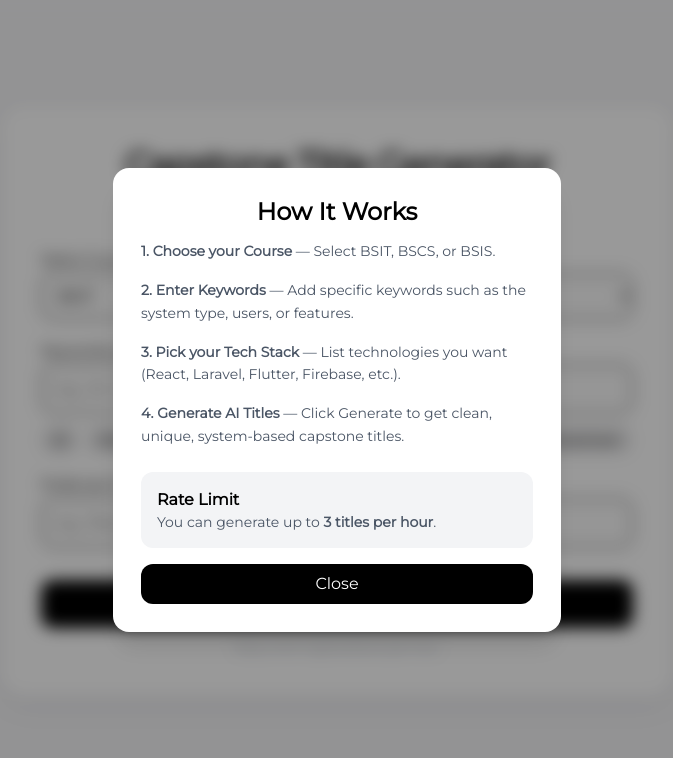
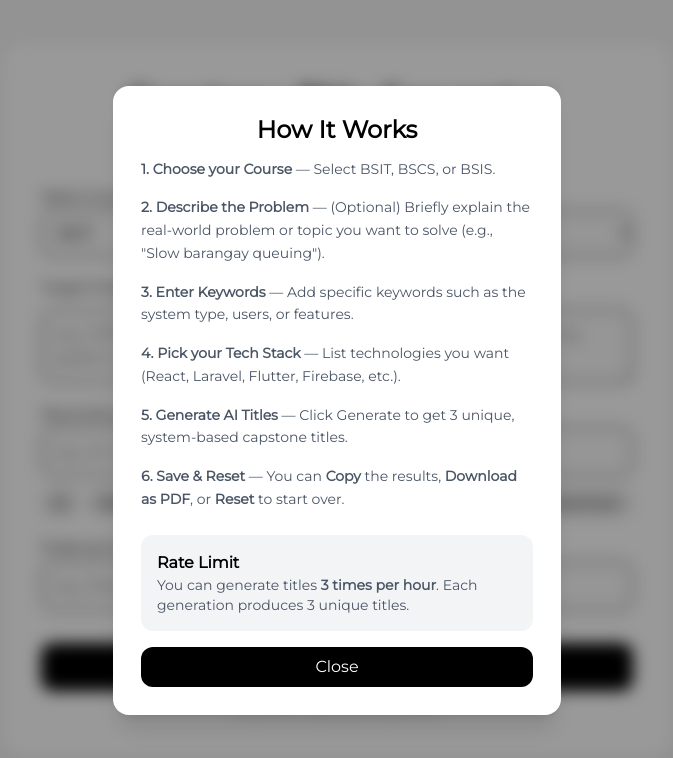
Before and after one commit to Crl0sDEV/capstone-title-generator, a Next.js app: page /main in a window 1280 px wide. Both pictures are taken after a click on the button "How it works & Limits". Shown: the top 758 px of the page, without its empty margins (303-976 px from the left). Built offline with nearby package versions, Linux system fonts and the light colour scheme.

Commit message:
Update add topic field to improve generated titles and align to specific problem and realworld scenario

```diff
--- a/src/app/api/generate/route.js
+++ b/src/app/api/generate/route.js
@@ -27,16 +27,21 @@ export async function POST(req) {
     );
   }
 
-  const { course, keywords, techstack } = await req.json();
+  const { course, keywords, techstack, topic } = await req.json();
 
   const trimmedKeywords = (keywords || "").slice(0, 300);
   const trimmedTechstack = (techstack || "").slice(0, 200);
+  const trimmedTopic = (topic || "").slice(0, 300);
 
   const prompt = `
   Generate 3 unique and creative Capstone Project Titles for a ${course} student.
-Use the following keywords: ${trimmedKeywords || "any relevant keywords"}.
-Prefer using this tech stack: ${trimmedTechstack || "any modern technologies"}.
-Make sure each title includes a real-world system or app idea.
+
+  Context & Requirements:
+  - Keywords to include: ${trimmedKeywords || "any relevant keywords"}.
+  - Preferred Tech Stack: ${trimmedTechstack || "any modern technologies"}.
+  - Core Problem/Topic to Solve: ${trimmedTopic ? `"${trimmedTopic}"` : "Focus on a relevant real-world problem in the Philippines"}.
+
+  Make sure the titles directly address the "Core Problem" mentioned above if provided and includes a real-world system or app idea.
 
   Format them as:
   1. ...
--- a/src/app/main/page.js
+++ b/src/app/main/page.js
@@ -6,6 +6,7 @@ import { useCapstone } from "@/hooks/useCapstone";
 import AppHeader from "@/components/AppHeader";
 import CourseSelect from "@/components/CourseSelect";
 import KeywordsInput from "@/components/KeywordsInput";
+import TopicInput from "@/components/TopicInput";
 import SuggestionsList from "@/components/SuggestionsList";
 import TechStackInput from "@/components/TechStackInput";
 import ActionButtons from "@/components/ActionButtons";
@@ -33,6 +34,8 @@ export default function Home() {
     setKeywords,
     techstack,
     setTechstack,
+    topic,
+    setTopic,
     result,
     loading,
     cooldown,
@@ -88,6 +91,8 @@ export default function Home() {
         <div className="space-y-5">
           <CourseSelect course={course} setCourse={setCourse} />
 
+          <TopicInput topic={topic} setTopic={setTopic}/>
+
           <div>
             <KeywordsInput keywords={keywords} setKeywords={setKeywords} />
             <SuggestionsList items={SUGGESTIONS} addKeyword={addKeyword} />
--- a/src/components/AboutModal.jsx
+++ b/src/components/AboutModal.jsx
@@ -27,13 +27,17 @@ export default function AboutModal({ showAbout, setShowAbout }) {
               The Capstone Title Generator is designed to help IT, CS, and
               IS students quickly create unique, creative, and system-based
               capstone project titles. It uses AI to generate professional,
-              realistic titles based on your chosen course, keywords, and
+              realistic titles based on your chosen course, problem context, keywords, and
               preferred technologies.
             </p>
 
             <p className="text-gray-600 text-sm leading-relaxed mb-4">
+              Once generated, you can easily <b>Copy to Clipboard</b> or <b>Download as PDF</b> for your documentation.
+            </p>
+
+            <p className="text-gray-600 text-sm leading-relaxed mb-4">
               This tool includes built-in rate-limiting to keep it fair for
-              everyone. You may generate up to <b>3 titles per hour</b>, and
+              everyone. You may use the generator <b>3 times per hour</b> (producing 3 titles per attempt), and
               the system automatically resets your available attempts.
             </p>
 
--- a/src/components/HowItWorksModal.jsx
+++ b/src/components/HowItWorksModal.jsx
@@ -29,25 +29,30 @@ export default function HowItWorksModal({ showInfo, setShowInfo }) {
               </p>
 
               <p>
-                <b>2. Enter Keywords</b> — Add specific keywords such as the
-                system type, users, or features.
+                <b>2. Describe the Problem</b> — (Optional) Briefly explain the real-world problem or topic you want to solve (e.g., "Slow barangay queuing").
               </p>
 
               <p>
-                <b>3. Pick your Tech Stack</b> — List technologies you want
-                (React, Laravel, Flutter, Firebase, etc.).
+                <b>3. Enter Keywords</b> — Add specific keywords such as the system type, users, or features.
               </p>
 
               <p>
-                <b>4. Generate AI Titles</b> — Click Generate to get clean,
-                unique, system-based capstone titles.
+                <b>4. Pick your Tech Stack</b> — List technologies you want (React, Laravel, Flutter, Firebase, etc.).
+              </p>
+
+              <p>
+                <b>5. Generate AI Titles</b> — Click Generate to get 3 unique, system-based capstone titles.
+              </p>
+
+              <p>
+                <b>6. Save & Reset</b> — You can <b>Copy</b> the results, <b>Download as PDF</b>, or <b>Reset</b> to start over.
               </p>
             </div>
 
             <div className="mt-6 p-4 bg-gray-100 rounded-xl">
               <h3 className="font-semibold">Rate Limit</h3>
               <p className="text-gray-600 text-sm">
-                You can generate up to <b>3 titles per hour</b>.
+                You can generate titles <b>3 times per hour</b>. Each generation produces 3 unique titles.
               </p>
             </div>
 
--- a/src/components/TechStackInput.jsx
+++ b/src/components/TechStackInput.jsx
@@ -4,7 +4,7 @@ export default function TechStackInput({ techstack, setTechstack }) {
   return (
     <div>
       <label className="block text-sm font-medium mb-1">
-        Preferred Tech Stack:
+        Preferred Tech Stack (Optional):
       </label>
 
       <input
--- /dev/null
+++ b/src/components/TopicInput.jsx
@@ -0,0 +1,21 @@
+import { motion } from "framer-motion";
+
+export default function TopicInput({ topic, setTopic }) {
+  return (
+    <motion.div
+      initial={{ opacity: 0, y: 10 }}
+      animate={{ opacity: 1, y: 0 }}
+      className="flex flex-col gap-2"
+    >
+      <label className="block text-sm font-medium mb-1">
+        Target Problem or Real-world Scenario (Optional):
+      </label>
+      <textarea
+        value={topic}
+        onChange={(e) => setTopic(e.target.value)}
+        placeholder="e.g., Difficulty in monitoring crop health for farmers, Slow queuing system in barangay..."
+        className="w-full p-3 border rounded-xl bg-[#fafafa] focus:ring-2 focus:ring-black transition"
+      />
+    </motion.div>
+  );
+}
--- a/src/hooks/useCapstone.js
+++ b/src/hooks/useCapstone.js
@@ -12,8 +12,8 @@ export function useCapstone() {
   const [showResetModal, setShowResetModal] = useState(false);
   const [showInfo, setShowInfo] = useState(false);
   const [showAbout, setShowAbout] = useState(false);
+  const [topic, setTopic] = useState("");
 
-  // Load cooldown on mount
   useEffect(() => {
     const saved = localStorage.getItem("cooldownUntil");
     if (saved) {
@@ -22,7 +22,6 @@ export function useCapstone() {
     }
   }, []);
 
-  // Timer logic
   useEffect(() => {
     if (cooldown <= 0) return;
     const interval = setInterval(() => {
@@ -48,7 +47,7 @@ export function useCapstone() {
       const res = await fetch("/api/generate", {
         method: "POST",
         headers: { "Content-Type": "application/json" },
-        body: JSON.stringify({ course, keywords, techstack }),
+        body: JSON.stringify({ course, keywords, techstack,topic }),
       });
 
       const data = await res.json();
@@ -79,6 +78,7 @@ export function useCapstone() {
     setCourse("BSIT");
     setKeywords("");
     setTechstack("");
+    setTopic("");
     setResult("");
     setErrorMsg("");
     setCooldown(0);
@@ -87,7 +87,6 @@ export function useCapstone() {
   };
 
   return {
-    // State
     course, setCourse,
     keywords, setKeywords,
     techstack, setTechstack,
@@ -98,7 +97,8 @@ export function useCapstone() {
     showResetModal, setShowResetModal,
     showInfo, setShowInfo,
     showAbout, setShowAbout,
-    // Actions
+    topic, setTopic,
+
     generateTitles,
     addKeyword,
     resetAll,
```
Lines whose indentation alone changed are shown as unchanged.
